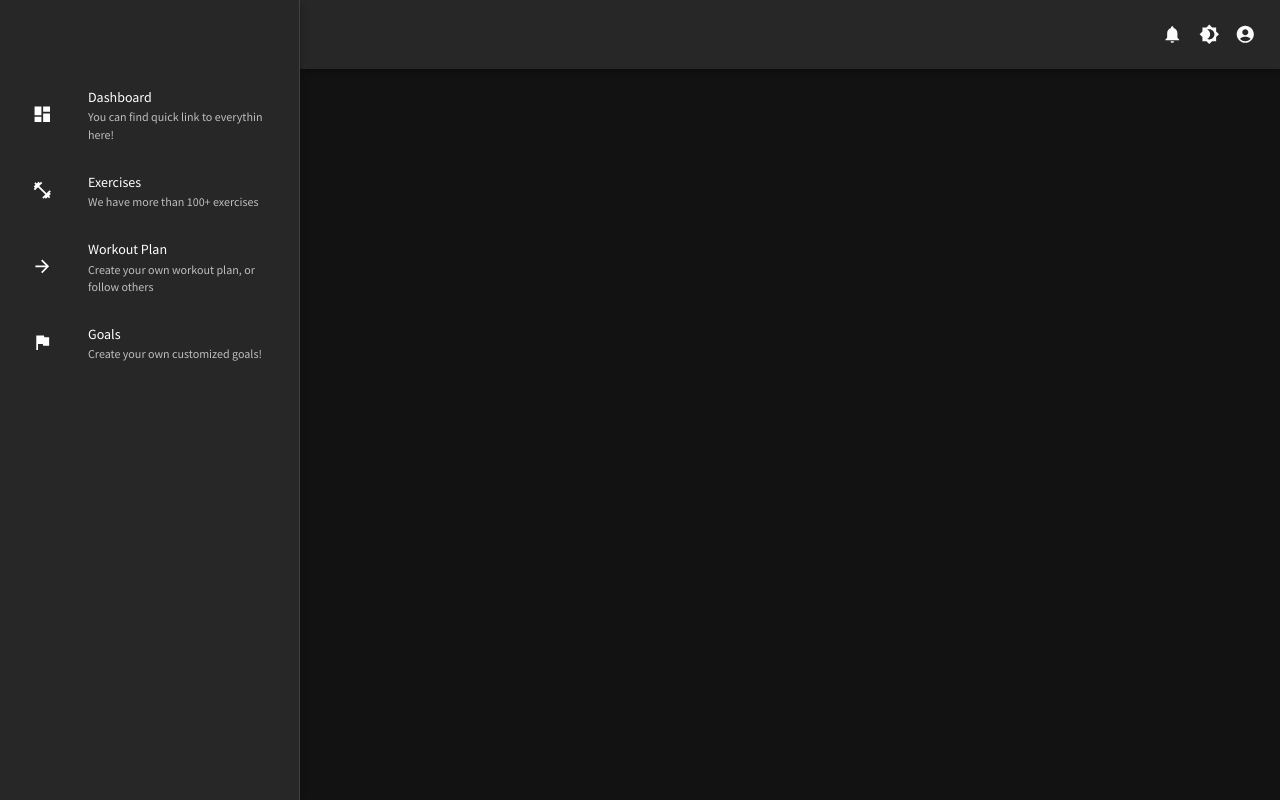
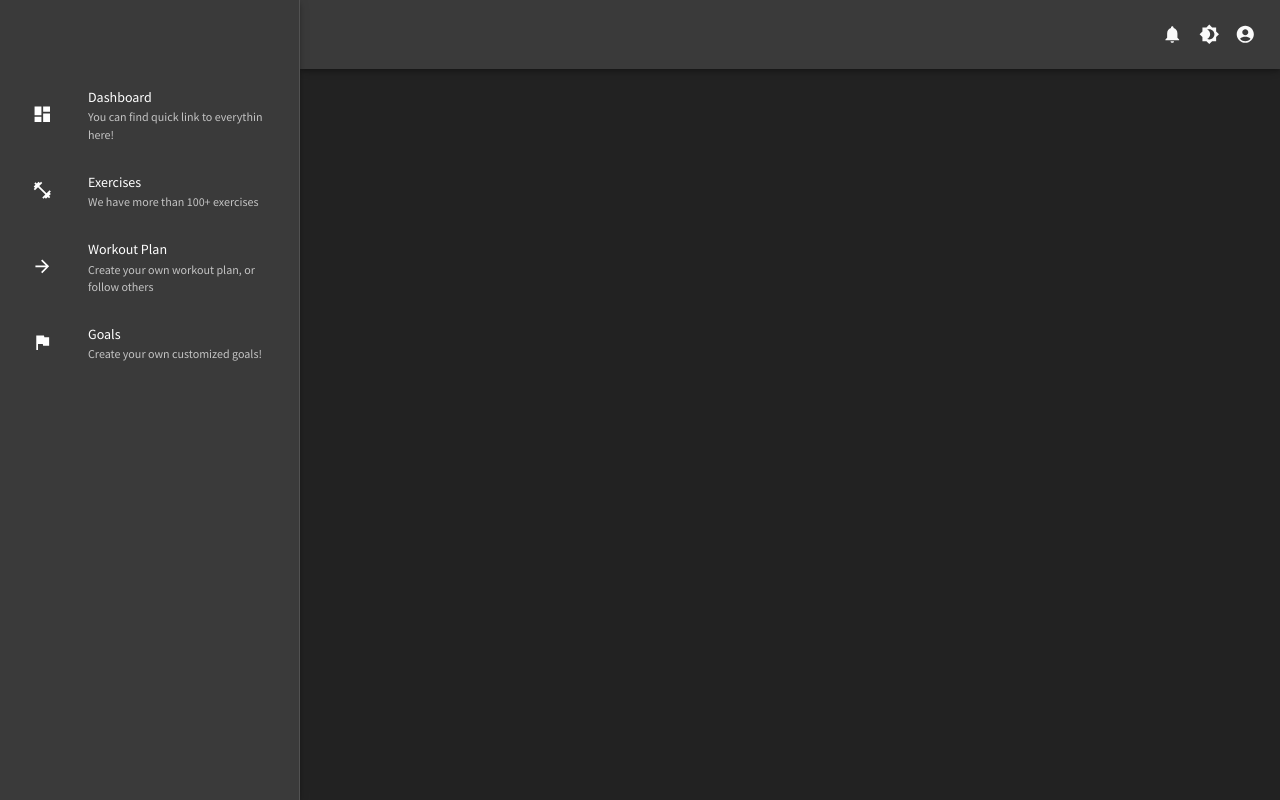
Before and after one commit to NiTR0-CH4RG3R/fitness-app-frontend, a React (Create React App) app: page / in a window 1280 px wide. Built offline with nearby package versions, Linux system fonts and the light colour scheme.

Commit message:
Added custom colors for dark themed backgrounds

```diff
--- a/src/theme.js
+++ b/src/theme.js
@@ -6,6 +6,14 @@ export const themeSettings = (mode) => {
   return {
     palette: {
       mode: mode,
+      ...(mode === 'dark' ? {
+        background: {
+          default: '#222',
+          paper: '#272727'
+        },
+      } : {
+
+      })
       // ...(mode === "dark"
       //   ? {
       //     // palette values for dark mode
```
